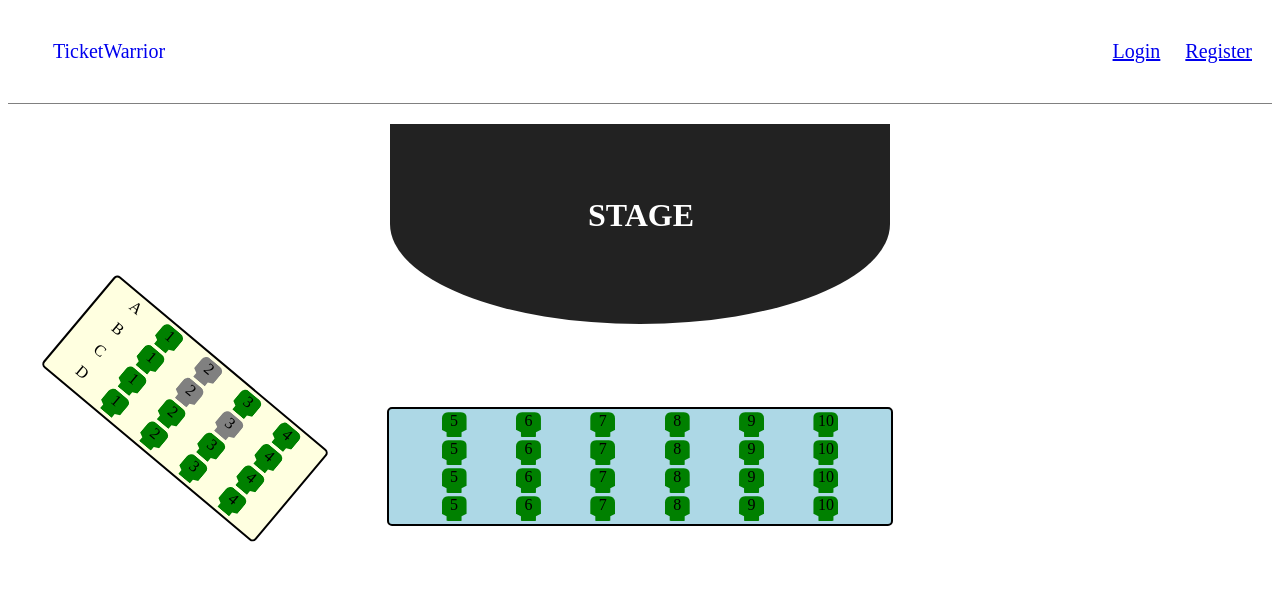
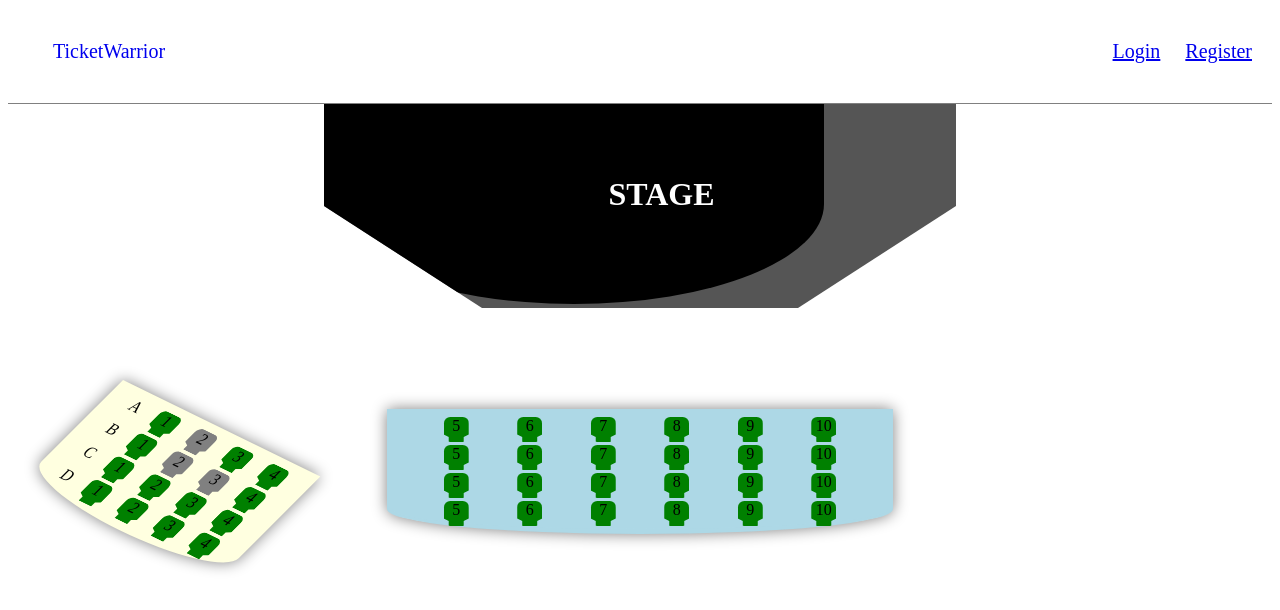
Before and after one commit to levi2802/CS203-Ticketing-System, a React (Create React App) app: page /seating in a window 1280 px wide. Shown: the top 610 px of the page. Built offline with nearby package versions, Linux system fonts and the light colour scheme.

Commit message:
Update SeatApp.css

```diff
--- a/src/pages/SeatingPage/SeatApp.css
+++ b/src/pages/SeatingPage/SeatApp.css
@@ -1,14 +1,23 @@
 
 #stage-container {
   position: relative;
-  height: 240px;
-  width: 540px;
+  height: 30%;
+  width: 50%;
   margin: 0 auto;
+  -webkit-box-sizing: border-box;
+  -moz-box-sizing: border-box;
+  box-sizing: border-box;
+  background-color: #555;
+  clip-path: polygon(0 0, 100% 0, 100% 50%, 75% 100%, 25% 100%, 0% 50%);
+
 }
 
 svg {
-	margin: 20px;
-  fill:#222;
+	margin: 0px;
+  border-top: 30% solid #555;
+  -webkit-box-sizing: border-box;
+  -moz-box-sizing: border-box;
+  box-sizing: border-box;
 }
 
 #stage {
@@ -16,33 +25,53 @@ svg {
   text-transform: uppercase;
   color: white;
   z-index: 10;
-  top: 30%;
-  right: 40%;
+  top: 25%;
+  left: 45%;
+  -webkit-box-sizing: border-box;
+  -moz-box-sizing: border-box;
+  box-sizing: border-box;
 }
 
 div.center {
-  border: 2px solid black;
+  border: 5px solid lightblue;
   width: auto;
-  border-radius: 5px;
+  border-radius: 50%/0px 0px 25px 25px;
   background: lightblue;
   -webkit-box-sizing: border-box;
   -moz-box-sizing: border-box;
   box-sizing: border-box;
-  margin-top: 5%;
+  box-shadow: 0 0 15px grey;
+  margin-top: 8%;
   margin-left: 30%;
   margin-right: 30%;
+  transform: rotate(0 deg) skewX(0deg) skewY(0deg) perspective(40%);
+
 }
 
 div.left {
-  border: 2px solid black;
+  border: 5px solid lightyellow;
   width: auto;
-  border-radius: 5px;
+  border-radius: 50%/0px 0px 25px 25px;
   background: lightyellow;
   -webkit-box-sizing: border-box;
   -moz-box-sizing: border-box;
   box-sizing: border-box;
   margin-top: -14%;
-  margin-left: 3%;
-  margin-right: 75%;
-  rotate: 40deg;
+  margin-left: 1%;
+  margin-right: 80%;
+  box-shadow: 0 0 15px grey;
+  transform-origin: left bottom;
+  transform: rotate(15deg) skewX(-30deg) skewY(10deg) perspective(40px);
 }
+
+div.inputs{
+  border: 2px solid black;
+  -webkit-box-sizing: border-box;
+  -moz-box-sizing: border-box;
+  box-sizing: border-box;
+  width: auto;
+  margin-top: 30%;
+  margin-left: 30%;
+  margin-right: 30%;
+  text-align: center;
+}
```
